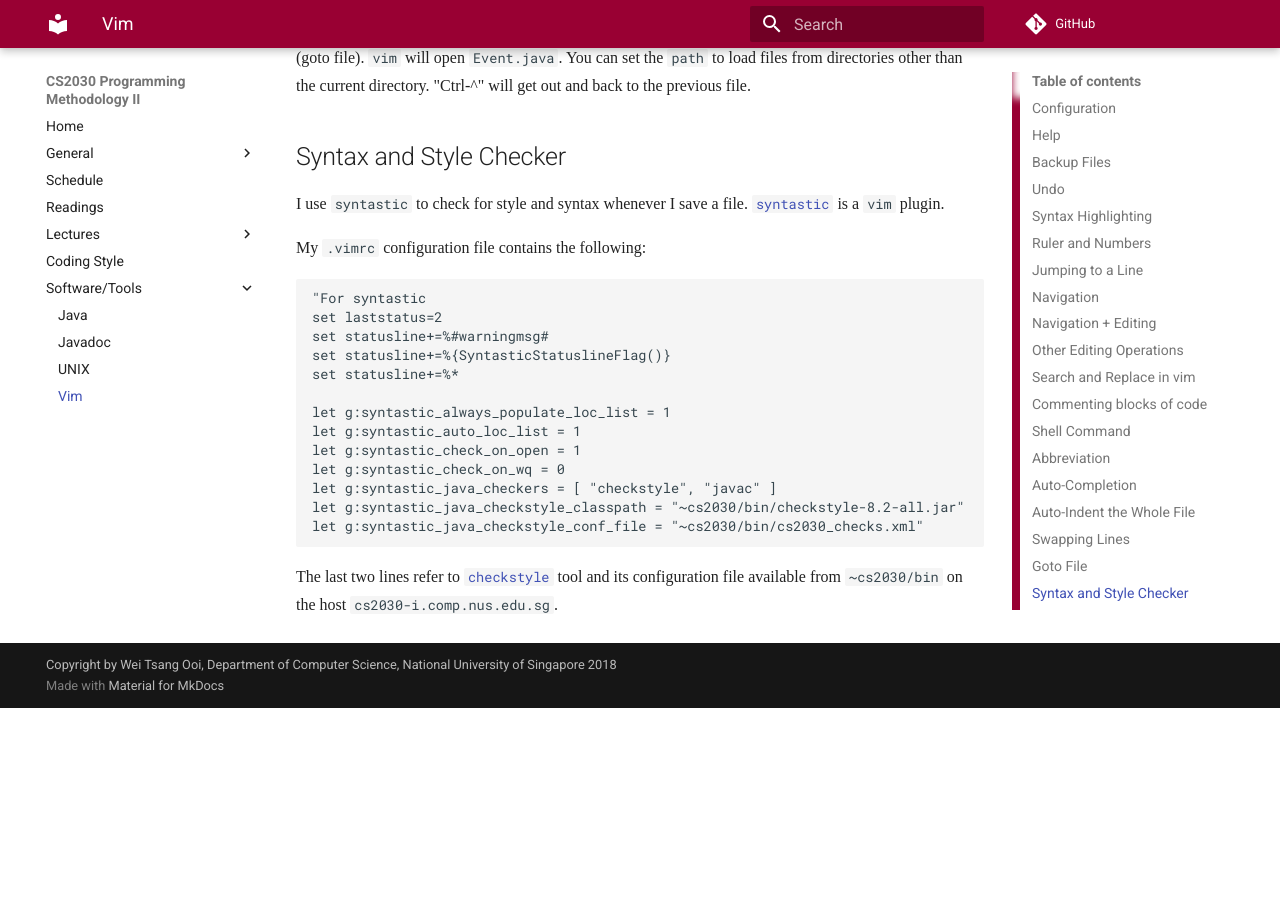
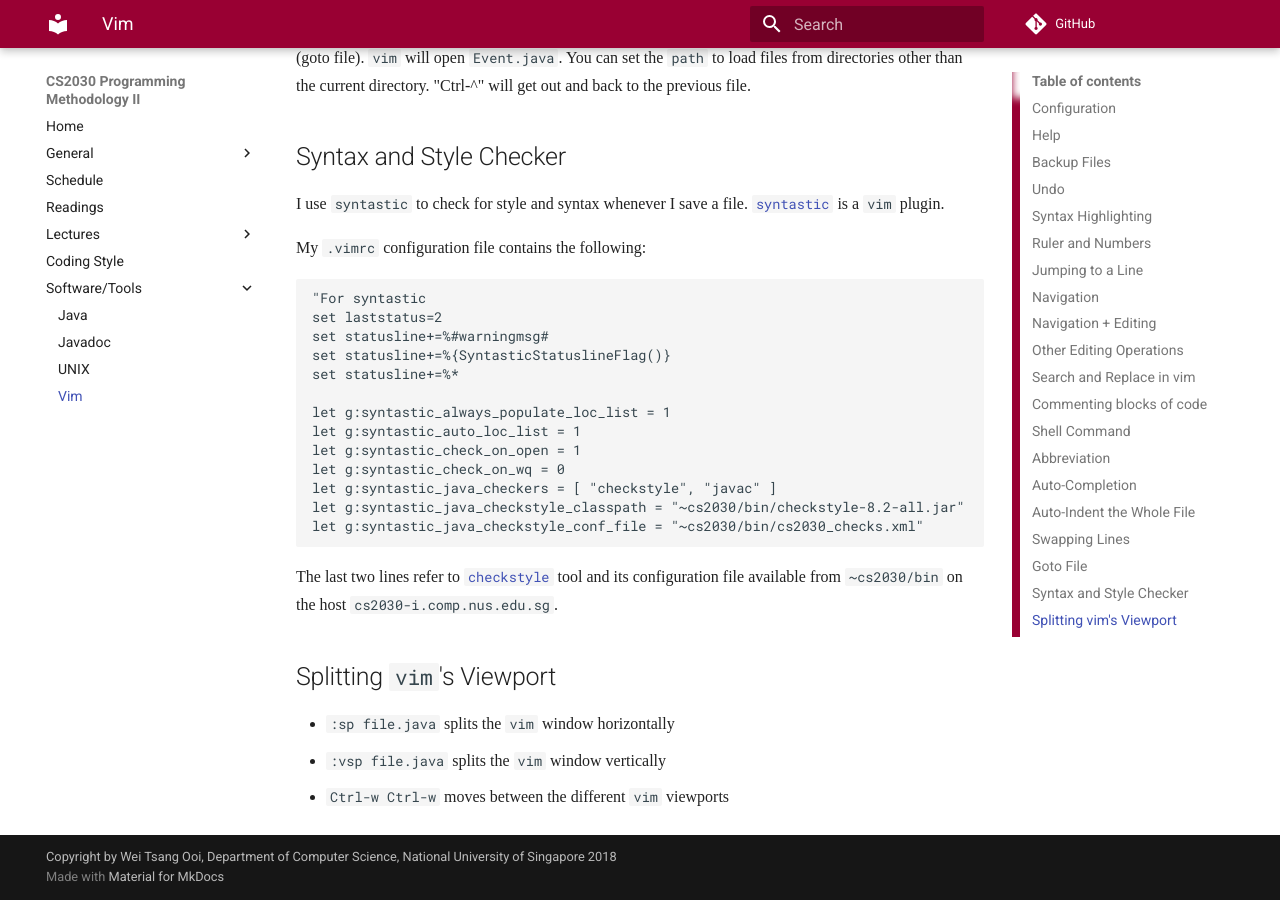
Before and after one commit to nus-cs2030/1718-s2, an MkDocs documentation site: the page built from docs/vim.md, in a window 1280 px wide and 900 px high, scrolled down 5174 px. Built offline with MkDocs 1.6.1 and Material for MkDocs 9.7.7, drawn with Linux system fonts in a browser that asks for light colours; some web fonts are replaced; formulas are drawn with MathJax 3; comment, search, counter and statistics services are not loaded; old or Windows-style settings are respelled for this version of MkDocs; before the commit the page ends 5882 px from its top, so only the background shows below that.

Commit message:
Splitting of vim viewport
Commands for splitting vim's viewport are added. May be helpful when dealing with OOP.

````diff
--- a/docs/vim.md
+++ b/docs/vim.md
@@ -202,3 +202,9 @@ let g:syntastic_java_checkstyle_conf_file = "~cs2030/bin/cs2030_checks.xml"
 ```
 
 The last two lines refer to [`checkstyle`](http://checkstyle.sourceforge.net) tool and its configuration file available from `~cs2030/bin` on the host `cs2030-i.comp.nus.edu.sg`.
+
+## Splitting `vim`'s Viewport
+
+- `:sp file.java` splits the `vim` window horizontally
+- `:vsp file.java` splits the `vim` window vertically
+- `Ctrl-w Ctrl-w` moves between the different `vim` viewports
````
